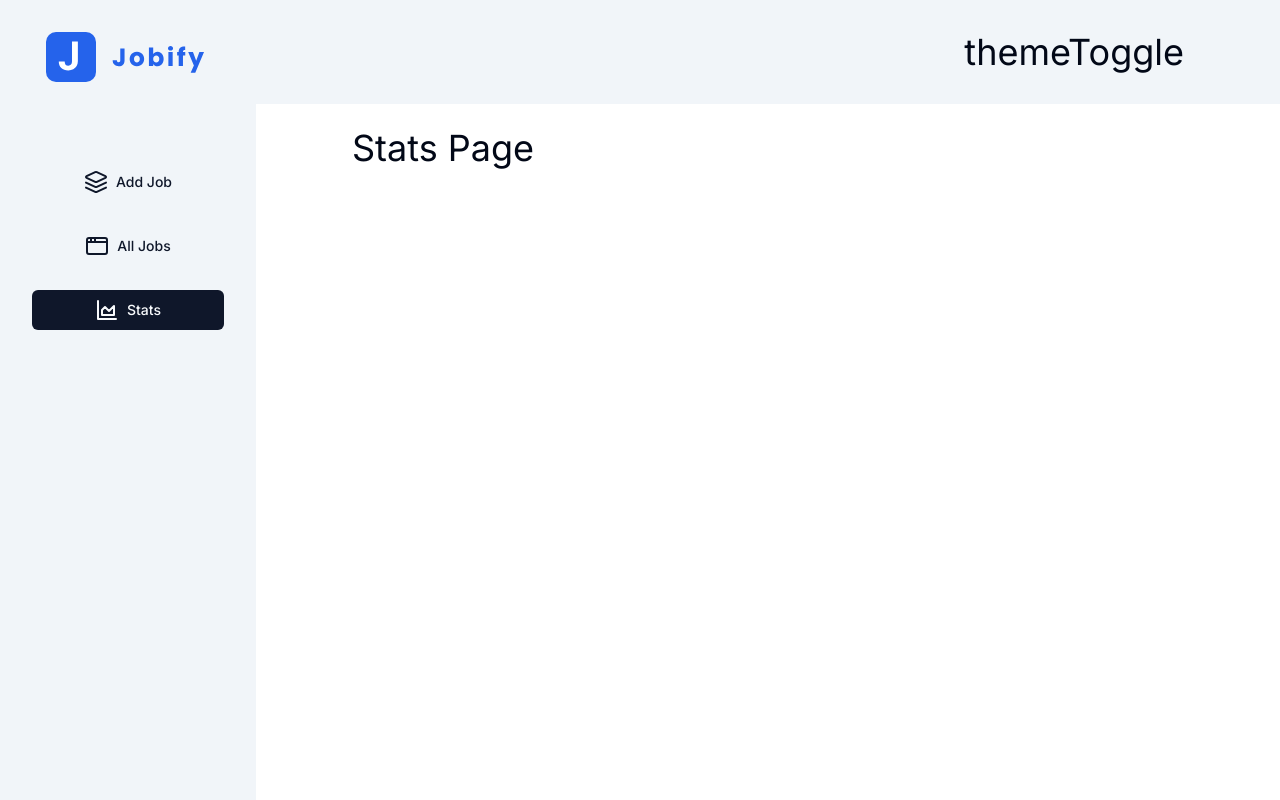
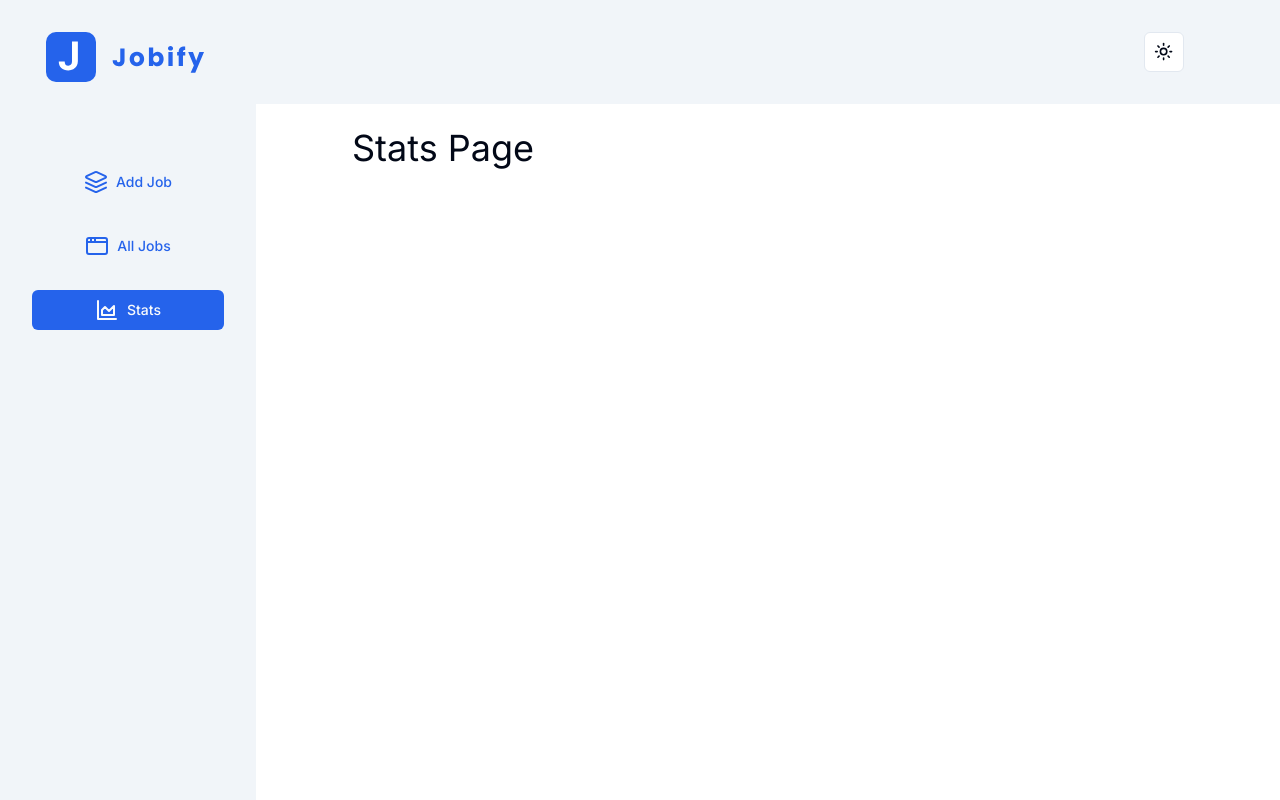
Before and after one commit to MahirAbsar/jobify-next-js-app, a Next.js app: page /stats in a window 1280 px wide. Built offline with nearby package versions, Linux system fonts and the light colour scheme.

Commit message:
feat: implement theme toggle

```diff
--- a/app/globals.css
+++ b/app/globals.css
@@ -6,63 +6,46 @@
   :root {
     --background: 0 0% 100%;
     --foreground: 222.2 84% 4.9%;
-
     --card: 0 0% 100%;
     --card-foreground: 222.2 84% 4.9%;
-
     --popover: 0 0% 100%;
     --popover-foreground: 222.2 84% 4.9%;
-
-    --primary: 222.2 47.4% 11.2%;
+    --primary: 221.2 83.2% 53.3%;
     --primary-foreground: 210 40% 98%;
-
     --secondary: 210 40% 96.1%;
     --secondary-foreground: 222.2 47.4% 11.2%;
-
     --muted: 210 40% 96.1%;
     --muted-foreground: 215.4 16.3% 46.9%;
-
     --accent: 210 40% 96.1%;
     --accent-foreground: 222.2 47.4% 11.2%;
-
     --destructive: 0 84.2% 60.2%;
     --destructive-foreground: 210 40% 98%;
-
     --border: 214.3 31.8% 91.4%;
     --input: 214.3 31.8% 91.4%;
-    --ring: 222.2 84% 4.9%;
-
+    --ring: 221.2 83.2% 53.3%;
     --radius: 0.5rem;
   }
 
   .dark {
     --background: 222.2 84% 4.9%;
     --foreground: 210 40% 98%;
-
     --card: 222.2 84% 4.9%;
     --card-foreground: 210 40% 98%;
-
     --popover: 222.2 84% 4.9%;
     --popover-foreground: 210 40% 98%;
-
-    --primary: 210 40% 98%;
+    --primary: 217.2 91.2% 59.8%;
     --primary-foreground: 222.2 47.4% 11.2%;
-
     --secondary: 217.2 32.6% 17.5%;
     --secondary-foreground: 210 40% 98%;
-
     --muted: 217.2 32.6% 17.5%;
     --muted-foreground: 215 20.2% 65.1%;
-
     --accent: 217.2 32.6% 17.5%;
     --accent-foreground: 210 40% 98%;
-
     --destructive: 0 62.8% 30.6%;
     --destructive-foreground: 210 40% 98%;
-
     --border: 217.2 32.6% 17.5%;
     --input: 217.2 32.6% 17.5%;
-    --ring: 212.7 26.8% 83.9%;
+    --ring: 224.3 76.3% 48%;
   }
 }
 
--- a/app/layout.tsx
+++ b/app/layout.tsx
@@ -2,6 +2,7 @@
 import type { Metadata } from "next";
 import { Inter } from "next/font/google";
 import "./globals.css";
+import { Providers } from "./providers";
 
 const inter = Inter({ subsets: ["latin"] });
 
@@ -17,8 +18,12 @@
 }>) {
   return (
     <ClerkProvider>
-      <html lang="en">
-        <body className={inter.className}>{children}</body>
+      <html lang="en" suppressHydrationWarning>
+        <body className={inter.className}>
+          <Providers>
+            {children}
+          </Providers>
+        </body>
       </html>
     </ClerkProvider>
   );
--- /dev/null
+++ b/app/providers.tsx
@@ -0,0 +1,16 @@
+"use client";
+
+import { ThemeProvider } from "@/components/themeProvider";
+
+export function Providers({ children }: { children: React.ReactNode }) {
+  return (
+    <ThemeProvider
+      attribute="class"
+      defaultTheme="system"
+      enableSystem
+      disableTransitionOnChange
+    >
+      {children}
+    </ThemeProvider>
+  );
+}
--- /dev/null
+++ b/components/themeProvider.tsx
@@ -0,0 +1,9 @@
+'use client';
+
+import * as React from 'react';
+import { ThemeProvider as NextThemesProvider } from 'next-themes';
+import { type ThemeProviderProps } from 'next-themes/dist/types';
+
+export function ThemeProvider({ children, ...props }: ThemeProviderProps) {
+  return <NextThemesProvider {...props}>{children}</NextThemesProvider>;
+}
--- a/components/themeToggle.tsx
+++ b/components/themeToggle.tsx
@@ -1,4 +1,40 @@
-const ThemeToggle = () => {
-  return <h1 className="text-4xl">themeToggle</h1>;
-};
-export default ThemeToggle;
+"use client";
+
+import * as React from "react";
+import { MoonIcon, SunIcon } from "lucide-react";
+import { useTheme } from "next-themes";
+
+import { Button } from "@/components/ui/button";
+import {
+  DropdownMenu,
+  DropdownMenuContent,
+  DropdownMenuItem,
+  DropdownMenuTrigger,
+} from "@/components/ui/dropdown-menu";
+
+export default function ThemeToggle() {
+  const { setTheme } = useTheme();
+
+  return (
+    <DropdownMenu>
+      <DropdownMenuTrigger asChild>
+        <Button variant="outline" size="icon">
+          <SunIcon className="h-[1.2rem] w-[1.2rem] rotate-0 scale-100 transition-all dark:-rotate-90 dark:scale-0" />
+          <MoonIcon className="absolute h-[1.2rem] w-[1.2rem] rotate-90 scale-0 transition-all dark:rotate-0 dark:scale-100" />
+          <span className="sr-only">Toggle theme</span>
+        </Button>
+      </DropdownMenuTrigger>
+      <DropdownMenuContent align="end">
+        <DropdownMenuItem onClick={() => setTheme("light")}>
+          Light
+        </DropdownMenuItem>
+        <DropdownMenuItem onClick={() => setTheme("dark")}>
+          Dark
+        </DropdownMenuItem>
+        <DropdownMenuItem onClick={() => setTheme("system")}>
+          System
+        </DropdownMenuItem>
+      </DropdownMenuContent>
+    </DropdownMenu>
+  );
+}
--- a/package.json
+++ b/package.json
@@ -16,6 +16,7 @@
     "clsx": "^2.1.0",
     "lucide-react": "^0.350.0",
     "next": "14.1.3",
+    "next-themes": "^0.2.1",
     "react": "^18",
     "react-dom": "^18",
     "tailwind-merge": "^2.2.1",
```
Also changed, not shown: 1 other file (tests, documents, lock files or other folders).
